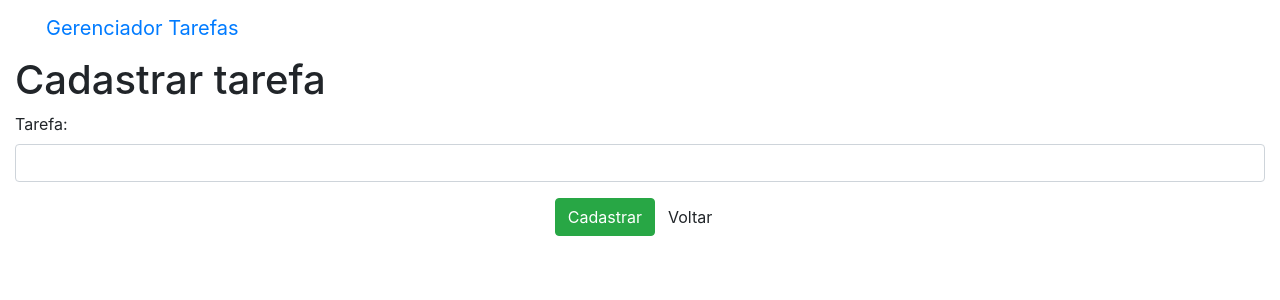
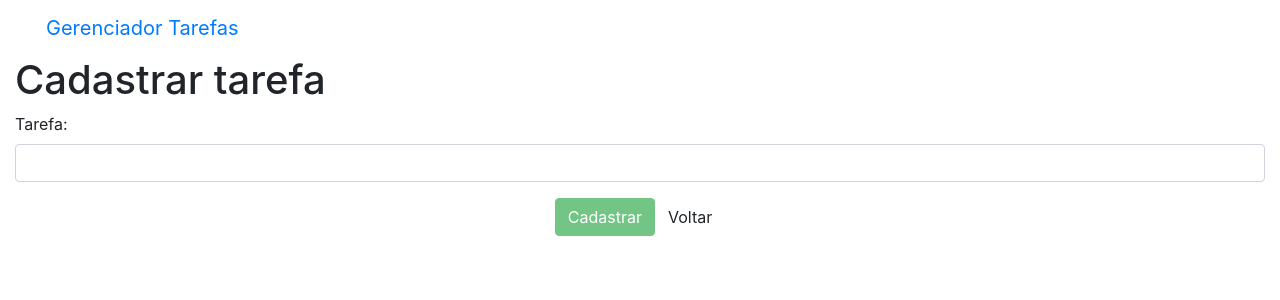
Before and after one commit to tiagojsoares/gerenciador-tarefas, an Angular app: page /tarefas/cadastrar in a window 1280 px wide. Shown: the top 300 px of the page. Built offline with nearby package versions, Linux system fonts and the light colour scheme.

Commit message:
1 file modified

```diff
--- a/src/app/tarefas/cadastrar-tarefa/cadastrar-tarefa.component.html
+++ b/src/app/tarefas/cadastrar-tarefa/cadastrar-tarefa.component.html
@@ -26,7 +26,9 @@
 			<input
         type="submit"
         class="btn btn-success"
-        value="Cadastrar" (click)="cadastrar()" [disabled]="formTarefa.form.valid">
+        (click)="cadastrar()"
+        value="Cadastrar" [disabled]="!formTarefa.form.valid"
+        >
 			<a [routerLink]="['/tarefas']" class="btn btn-default">
 				<span class="glyphicon glyphicon-chevron-left"
           aria-hidden="true"></span> Voltar
```
